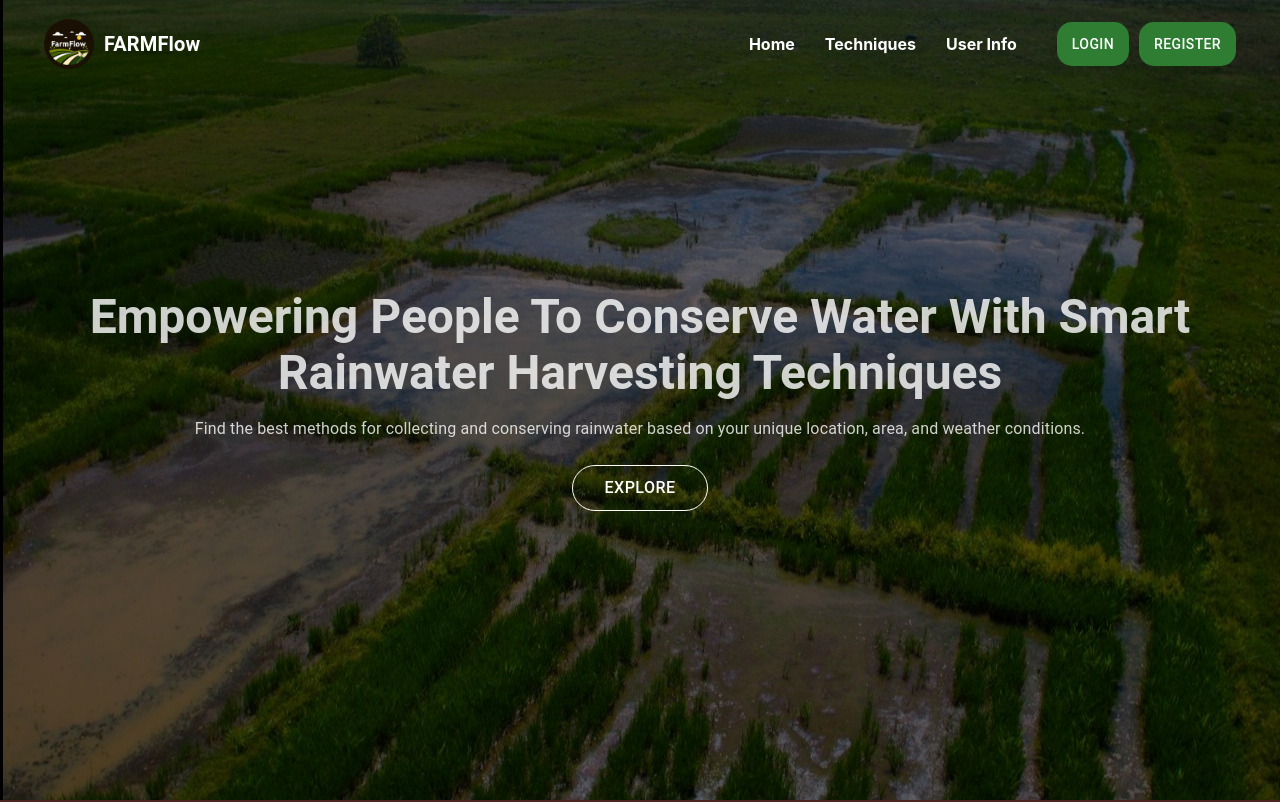
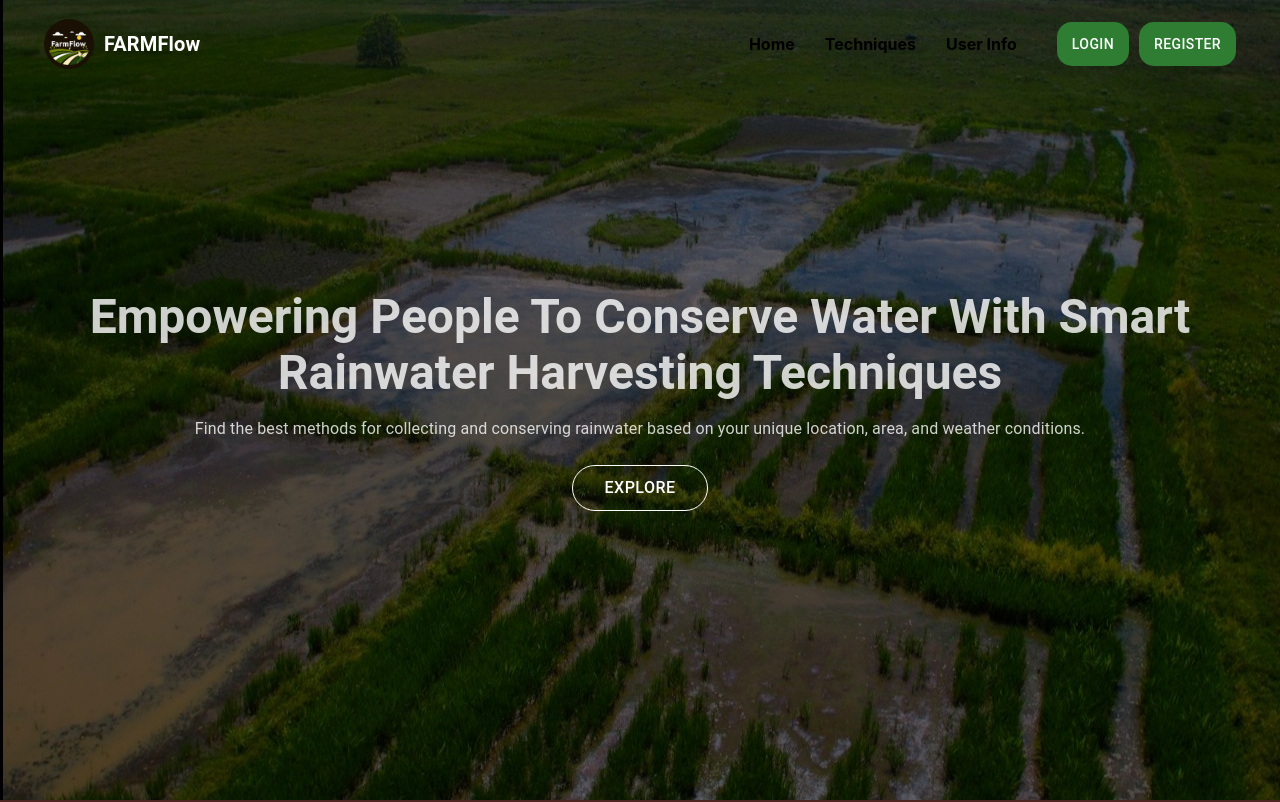
Before and after one commit to SUHAANII/EPICS_FarmFlow, a React (Create React App) app in the folder client/: page / in a window 1280 px wide. Shown: the top 802 px of the page. Built offline with nearby package versions, Linux system fonts and the light colour scheme.

Commit message:
modified app.jsx and added padding on everypage without home page

```diff
--- a/client/src/App.js
+++ b/client/src/App.js
@@ -1,45 +1,88 @@
+// import React from "react";
+// import { BrowserRouter as Router, Route, Routes } from "react-router-dom";
+
+// import Navbar from "./components/navbar/Navbar";
+// import Footer from "./components/footer/Footer";
+// import Home from "./components/home/Home";
+// import {Login } from "./components/login/Login";
+// import Register from "./components/register/Register";
+// import Techniques from "./components/techniques/Techniques";
+// import UserInfo from "./components/user/UserInfo";
+// import BlogPage from "./components/blogs/blog";
+// // import FetchData from "./components/Fetchdata";
+// // import SendData from "./components/SendData";
+// // import UpdateData from "./components/Update";
+
+// function App() {
+//   return (
+//     <>
+
+
+//     <div>
+//       {/* <h1>Farm-Flow Integration</h1> */}
+//       {/* <FetchData />
+//       <SendData />
+//       <UpdateData /> */}
+//     </div>
+//     <Router>
+//       <Navbar />
+//       <main style={{ paddingTop: "80px" }}>
+//         <Routes>
+//           <Route path="/login" element={<Login />} />
+//             <Route path="/register" element={<Register />} />
+//             <Route path="/techniques" element={<Techniques />} style={{padding: "84px"}} />
+//             <Route path="/userinfo" element={<UserInfo />} />
+//             <Route path="/blog" element={<BlogPage />} />
+//             {/* <Route path="/forgot-password" element={<ForgotPasswordPage />} />   */}
+//           <Route path="/" element={<Home/>} />
+//         </Routes>
+//       </main>
+//       <Footer />
+//     </Router>
+//     </>
+//   );
+// }
+
+
+// export default App;
+
 import React from "react";
-import { BrowserRouter as Router, Route, Routes } from "react-router-dom";
+import { BrowserRouter as Router, Route, Routes, useLocation } from "react-router-dom";
 
 import Navbar from "./components/navbar/Navbar";
 import Footer from "./components/footer/Footer";
 import Home from "./components/home/Home";
-import {Login } from "./components/login/Login";
+import { Login } from "./components/login/Login";
 import Register from "./components/register/Register";
 import Techniques from "./components/techniques/Techniques";
 import UserInfo from "./components/user/UserInfo";
 import BlogPage from "./components/blogs/blog";
-// import FetchData from "./components/Fetchdata";
-// import SendData from "./components/SendData";
-// import UpdateData from "./components/Update";
 
 function App() {
   return (
-    <>
-
-
-    <div>
-      {/* <h1>Farm-Flow Integration</h1> */}
-      {/* <FetchData />
-      <SendData />
-      <UpdateData /> */}
-    </div>
     <Router>
       <Navbar />
-      <main>
+      <MainContent />
+      <Footer />
+    </Router>
+  );
+}
+
+function MainContent() {
+  const location = useLocation();
+  const applyPadding = location.pathname !== "/"; // Apply padding to all pages except Home
+
+  return (
+    <main style={{ paddingTop: applyPadding ? "80px" : "0px" }}>
       <Routes>
         <Route path="/login" element={<Login />} />
         <Route path="/register" element={<Register />} />
         <Route path="/techniques" element={<Techniques />} />
         <Route path="/userinfo" element={<UserInfo />} />
         <Route path="/blog" element={<BlogPage />} />
-            {/* <Route path="/forgot-password" element={<ForgotPasswordPage />} />   */}
-          <Route path="/" element={<Home/>} />
+        <Route path="/" element={<Home />} />
       </Routes>
     </main>
-      <Footer />
-    </Router>
-    </>
   );
 }
 
--- a/client/src/components/navbar/Navbar.jsx
+++ b/client/src/components/navbar/Navbar.jsx
@@ -17,7 +17,7 @@ const StyledAppBar = styled(AppBar)({
 });
 
 const StyledLink = styled(Link)({
-  color: "white",
+  color: "Black",
   textDecoration: "none",
   fontWeight: "bold",
   fontSize: "16px",
```
Lines whose indentation alone changed are shown as unchanged.
